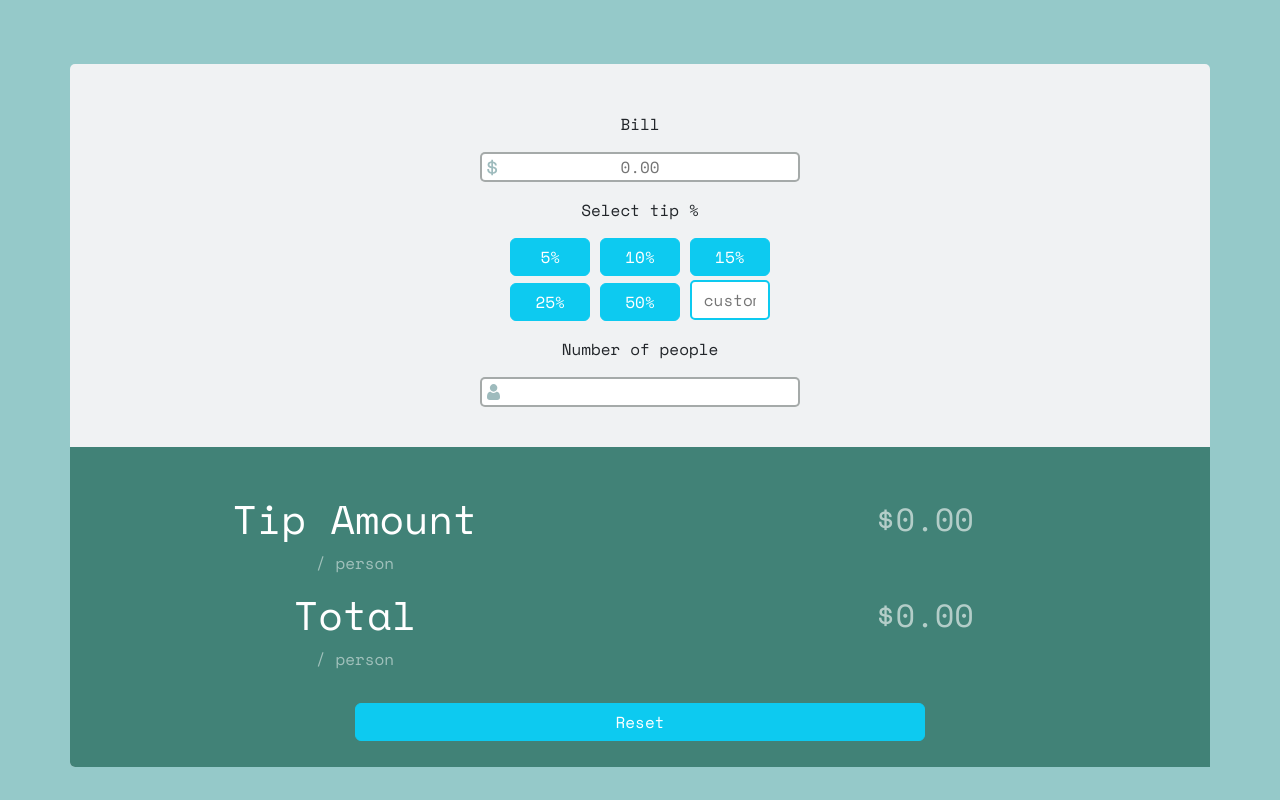
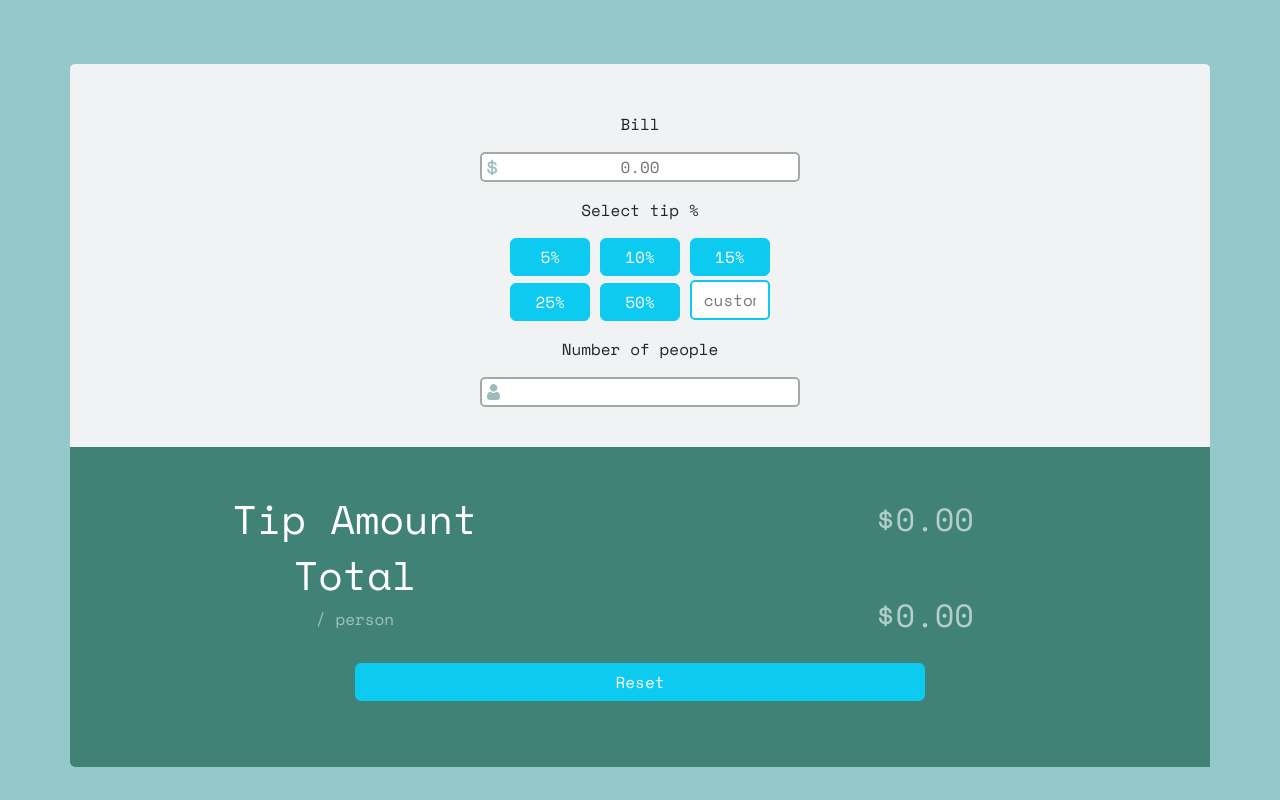
Before and after one commit to roleigh1/first-tip-calculator-with-bootstap, a plain HTML site: page index.html in a window 1280 px wide. Drawn offline with nearby package versions, Linux system fonts and the light colour scheme.

Commit message:
Update index.html

```diff
--- a/index.html
+++ b/index.html
@@ -9,7 +9,7 @@
     <link rel="preconnect" href="https://fonts.gstatic.com" crossorigin>
     <link href="https://fonts.googleapis.com/css2?family=Space+Mono&display=swap" rel="stylesheet">
     <link rel="stylesheet" href="style.css">
-    <title>Document</title>
+    <title>Tip calculator</title>
 </head>
 <body>
     <div class="container ">
@@ -41,7 +41,7 @@
                 <div class="row ">
                     <div class=" text-center col-6 mt-5 ">
                      <h1>Tip Amount</h1>
-                     <p>/ person</p>
+
                      <h1>Total</h1>
                      <p>/ person</p>
                     </div>
```
